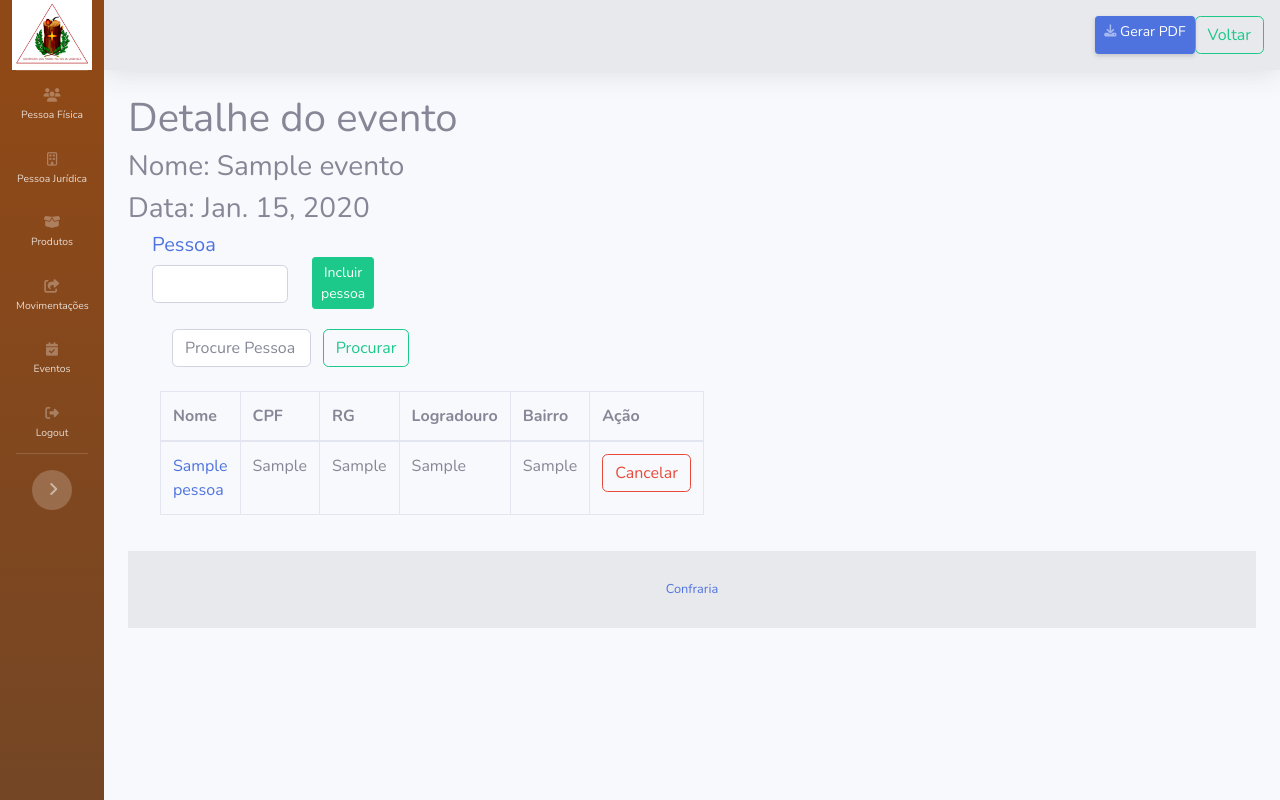
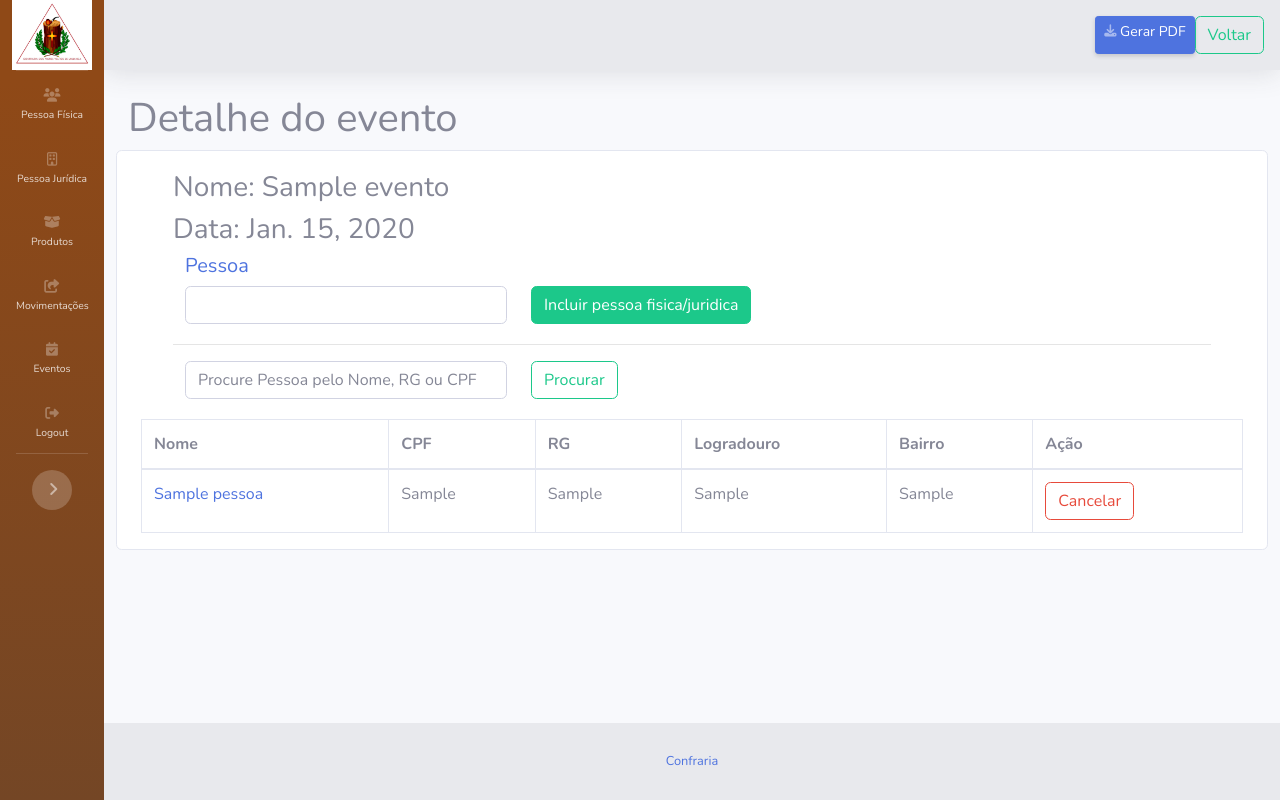
Before and after one commit to wartrax13/erp_confraria, a Django app: page /evento/detail/1/ in a window 1280 px wide. Run offline with Django 3.2, Linux system fonts and the light colour scheme; a user stored in the database is signed in; tables that the repository leaves empty hold one stand-in row (values such as "Sample post"); some libraries are stand-ins or nearby versions.

Commit message:
Arrumado templates evento_detail, pessoafisica_list, pessoajuridica_list

```diff
--- a/confraria/evento/templates/evento/evento_detail.html
+++ b/confraria/evento/templates/evento/evento_detail.html
@@ -19,38 +19,40 @@
 
 
 {% block content %}
-<h3 class="col-12"> Nome: {{ object.nome }} </h3>
-<h3 class="col-12"> Data: {{ object.data }} </h3>
-<div class="col-6">
-    <form method="POST" class="row col-12">
+
+<div class="container-fluid card">
+    <div class="card-body">
+        <div class="row-12 col-12">
+            <h3> Nome: {{ object.nome }} </h3>
+            <h3> Data: {{ object.data }} </h3>
+            <div class="row-12 col-12">
+                <label class="h5 text-primary" for="{{ form_doacaoevento.pessoa.id_for_label }}">{{ form_doacaoevento.pessoa.label }}</label>
+            </div>
+            <form method="POST" class="d-flex">
                 {% csrf_token %}
-
-        <div class="d-flex col-lg-6">
-            <div class="col-8">
-                <label class="h5 text-primary" for="{{ form_doacaoevento.pessoa.id_for_label }}">{{ form_doacaoevento.pessoa.label }}</label>
+                <div class="row-2 col-4">
                     {% render_field form_doacaoevento.pessoa class="form-control" %}
                     <div class="invalid-feedback">
                         {{ form_doacaoevento.pessoa.errors }}
                     </div>
                 </div>
-            <div class="col-2 mt-4">
-                <button type="submit" class="btn btn-success btn-sm">Incluir pessoa</button>
-            </div>
+                <div class="row-4 col-4">
+                    <button type="submit" class="btn btn-success">Incluir pessoa fisica/juridica</button>
                 </div>
             </form>
-    <div class="card-body">
-        <div class="row-12 col-12">
+            <hr>
             <form method="get" class="d-flex">
                 <div class="row-4 col-4">
                     <input class="form-control me-2" id="search" type="text" name="dados_pessoa" placeholder="Procure Pessoa pelo Nome, RG ou CPF" aria-label="Search" value="{{request.GET.dados_pessoa}}">
                 </div>
+                <div class="row-4 col-4">
                     <button class="btn btn-outline-success" type="submit">Procurar</button>
                 </div>
             </form>
-        <div>
         </div>
-<div class="col-12">
-    <table class="table table-bordered mt-4" id="dataTable">
+    </div>
+    <div class="table-responsive">
+        <table class="table table-bordered" id="dataTable" width="100%" cellspacing="0">
             <thead>
                 <tr>
                     <th>Nome</th>
@@ -85,6 +87,7 @@
             </tbody>
         </table>
     </div>
+</div>
 
 {% endblock content %}
 
--- a/confraria/pessoa/templates/pessoa/pessoafisica_list.html
+++ b/confraria/pessoa/templates/pessoa/pessoafisica_list.html
@@ -23,10 +23,11 @@
                 <div class="row-4 col-4">
                 <input class="form-control me-2" id="search" type="text" name="dados_pessoa" placeholder="Procure Pessoa pelo Nome, RG ou CPF" aria-label="Search" value="{{request.GET.dados_pessoa}}">
                 </div>
-                <button class="btn btn-outline-success" type="submit">Procurar</button>
+                <div class="row-2">
+                    <button class="btn btn-outline-success" type="submit">Procurar</button>
                 </div>
             </form>
-        <div>
+        </div>
     <hr>
         <div class="table-responsive">
             <table class="table table-bordered" width="100%" id="dataTable" cellspacing="0">
--- a/confraria/pessoa/templates/pessoa/pessoajuridica_list.html
+++ b/confraria/pessoa/templates/pessoa/pessoajuridica_list.html
@@ -22,8 +22,8 @@
                 <div class="row-4 col-4">
                     <input class="form-control me-2" id="search" type="text" name="dados_empresa" placeholder="Procure a Empresa pelo Nome ou CNPJ" aria-label="Search" value="{{request.GET.dados_empresa}}">
                 </div>
-                <div class="row">
-                <button class="btn btn-outline-success" type="submit">Procurar</button>
+                <div class="row-2">
+                    <button class="btn btn-outline-success" type="submit">Procurar</button>
                 </div>
             </form>
         <div>
```
Lines whose indentation alone changed are shown as unchanged.
